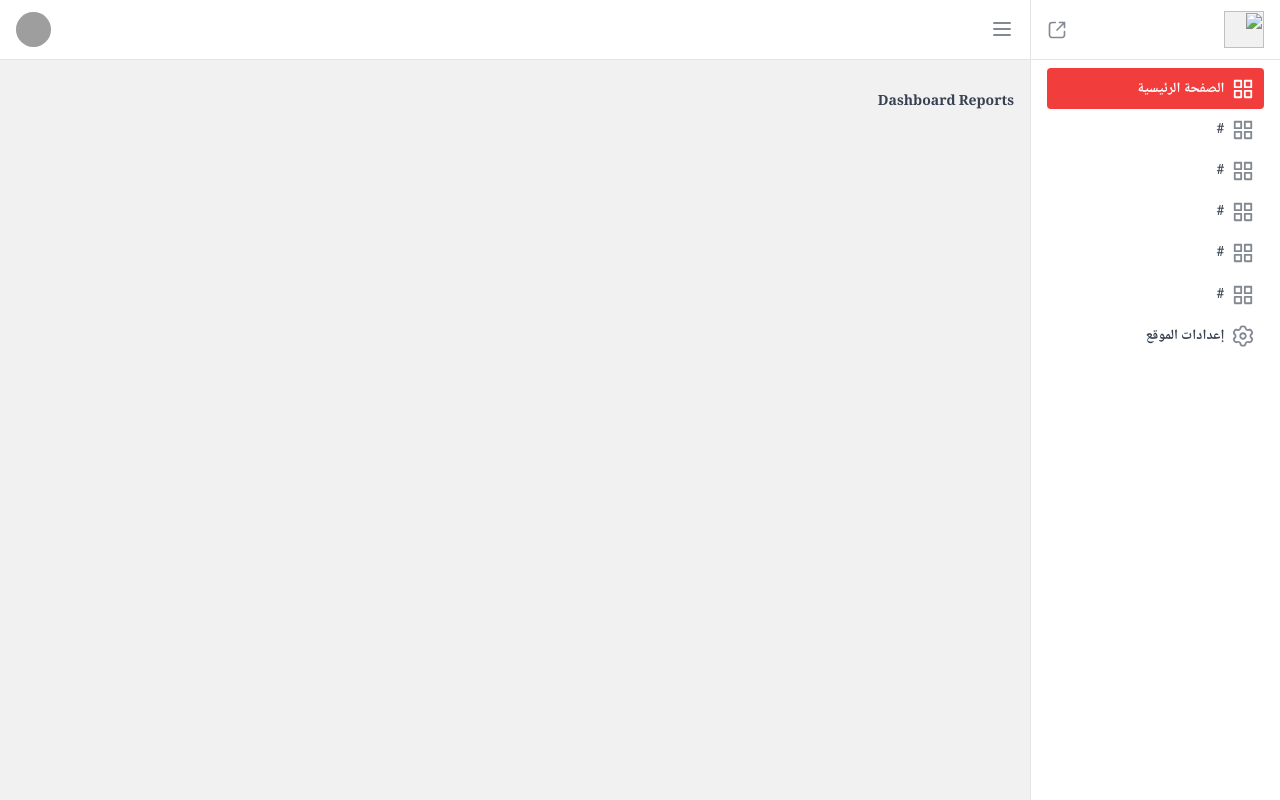
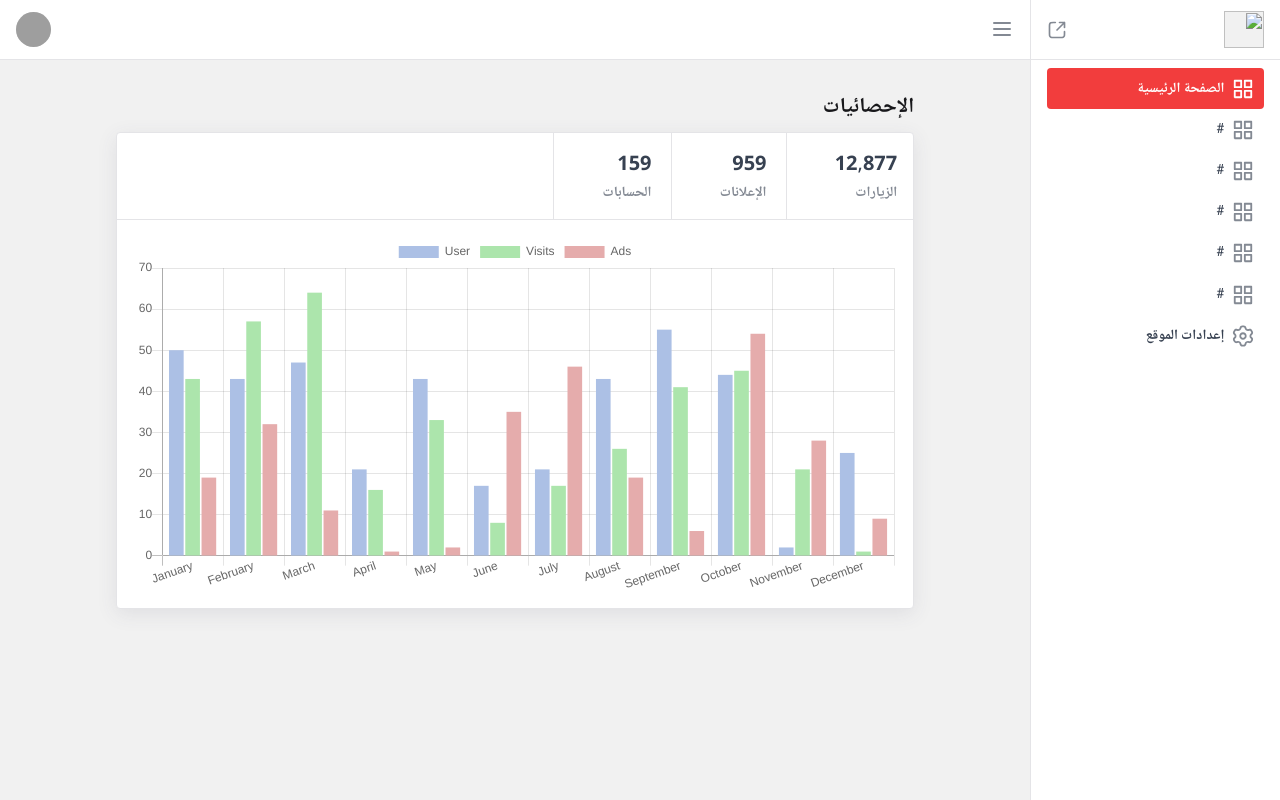
Before and after one commit to hixvmx/redstore, a Laravel app: page /dashboard in a window 1280 px wide. Run offline with Laravel 10, Linux system fonts and the light colour scheme; the visitor is signed in with stand-in values (Sample User, id 1); data that the repository does not hold is empty; grey boxes are pictures that could not be loaded.

Commit message:
styling dashboard reports page and intigrate charts.js package

```diff
--- /dev/null
+++ b/public/css/dashboard/home.css
@@ -0,0 +1,42 @@
+.db__header {
+    margin-bottom: 0.5rem;
+}
+
+.db__body {
+    background-color: var(--bg-color-secondary);
+    border-radius:4px;
+    border: 1px solid var(--border-color-primary);
+    box-shadow: var(--shadow);
+}
+
+.db__body__header {
+    border-bottom: 1px solid var(--border-color-primary);
+}
+
+.db__body__header ul {
+    cursor: context-menu;
+}
+
+.db__body__header ul li {
+    display: inline-block;
+}
+
+.db__body__header ul li label {
+    border-left: 1px solid var(--border-color-primary);
+    padding: 1rem 1rem 1rem 3rem;
+    display: flex;
+    flex-direction: column;
+}
+
+.db__body__header ul li label b {
+    font-size: var(--h3-font-size);
+    line-height: normal;
+}
+
+.db__body__header ul li label span {
+    color: var(--text-color-secondary);
+}
+
+.db__body__content {
+    padding: 1rem;
+}
--- a/resources/views/dashboard/home.blade.php
+++ b/resources/views/dashboard/home.blade.php
@@ -2,8 +2,93 @@
 @section('metatags')
     <title>Dashboard - RedStore</title>
     <link rel="stylesheet" href="{{ asset('css/dashboard/global.css') }}" />
+    <link rel="stylesheet" href="{{ asset('css/dashboard/home.css') }}" />
 @endsection
 
 @section('content')
-    Dashboard Reports
+    <div class="db__sec wd__80">
+        <div class="db__header">
+            <h2>الإحصائيات</h2>
+        </div>
+        <div class="db__body">
+            <div class="db__body__header">
+                <ul>
+                    <li>
+                        <label>
+                            <b>12,877</b>
+                            <span>الزيارات</span>
+                        </label>
+                    </li>
+                    <li>
+                        <label>
+                            <b>959</b>
+                            <span>الإعلانات</span>
+                        </label>
+                    </li>
+                    <li>
+                        <label>
+                            <b>159</b>
+                            <span>الحسابات</span>
+                        </label>
+                    </li>
+                </ul>
+            </div>
+            <div class="db__body__content">
+
+                <div class="col-md-10 offset-md-1">
+                    <div class="panel panel-default">
+                        <div class="panel-body">
+                            <canvas id="canvas" height="280" width="600"></canvas>
+                        </div>
+                    </div>
+                </div>
+
+            </div>
+        </div>
+    </div>
+
+    <script src="https://cdnjs.cloudflare.com/ajax/libs/Chart.js/2.9.3/Chart.min.js"></script>
+    <script>
+
+        var months = ["January","February","March","April","May","June","July","August","September","October","November","December"];
+
+        var reportsData = {
+            labels: months,
+            datasets: [{
+                label: 'User',
+                backgroundColor: "#acc0e5",
+                data: ['50','43','47','21','43','17','21','43','55','44','2','25'],
+            },{
+                label: 'Visits',
+                backgroundColor: "#ace5ac",
+                data: ['43','57','64','16','33','08','17','26','41','45','21','1'],
+            },{
+                label: 'Ads',
+                backgroundColor: "#e5acac",
+                data: ['19','32','11','01','2','35','46','19','6','54','28','9'],
+            }]
+        };
+
+        window.onload = function() {
+            var ctx = document.getElementById("canvas").getContext("2d");
+            window.myBar = new Chart(ctx, {
+                type: 'bar',
+                data: reportsData,
+                options: {
+                    elements: {
+                        rectangle: {
+                            borderWidth: 0,
+                            borderColor: '#eee',
+                            borderSkipped: 'bottom'
+                        }
+                    },
+                    responsive: true,
+                    title: {
+                        display: false,
+                        text: ''
+                    }
+                }
+            });
+        };
+    </script>
 @endsection
```
